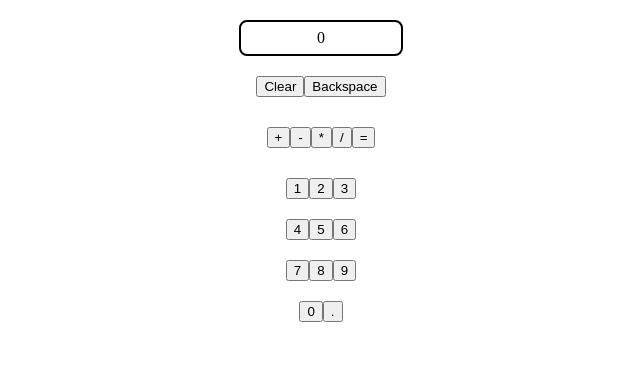
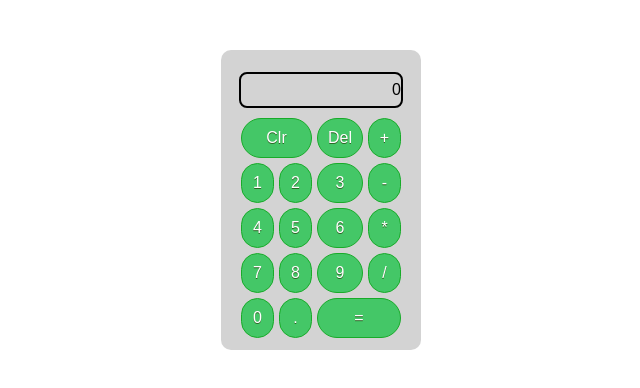
Before and after one commit to jtbarr75/calculator, a plain HTML site: page index.html in a window 1280 px wide. Shown: the whole page, without its empty margins (319-959 px from the left). Drawn offline with Linux system fonts and the light colour scheme.

Commit message:
updated css to look a bit nicer

```diff
--- a/index.html
+++ b/index.html
@@ -7,40 +7,31 @@
 </head>
 <body>
   <div id = "container" class = "center col">
-    <div id = "output" class = "center" value = "0">0</div>
-    <div id = "top buttons" class = "center row">
-      <button type = 'button' id = 'clear'>Clear</button>
-      <button type = 'button' id = 'backspace'>Backspace</button>
-    </div>
-    <div id = "inputs" class = "center col">
-      <div id = "operators" class = "center row">
-        <button type = 'button' id = '+' class = 'operator'>+</button>
-        <button type = 'button' id = '-' class = 'operator'>-</button>
-        <button type = 'button' id = '*' class = 'operator'>*</button>
-        <button type = 'button' id = '/' class = 'operator'>/</button>
-        <button type = 'button' id = '=' class = 'operator'>=</button>
+    <div id = "Calculator" class = "center col">
+      <div id = "output" class = "center" value = "0">
+        <p>0</p>
       </div>
-      <div id = "numbers" class= "center col">
-        <div id = "row1" class = "center row">
-          <button type = 'button' id = '1'>1</button>
-          <button type = 'button' id = '2'>2</button>
-          <button type = 'button' id = '3'>3</button>
+      <div id = "inputs" class = "center row">
+        <div id = "numbers" class= "grid-container">
+            <button type = 'button' id = 'clear'>Clr</button>
+            <button type = 'button' id = 'backspace'>Del</button>
+            <button type = 'button' id = '+' class = 'operator grid-item'>+</button>
+            <button type = 'button' class = 'number grid-item' id = '1'>1</button>
+            <button type = 'button' class = 'number grid-item' id = '2'>2</button>
+            <button type = 'button' class = 'number grid-item' id = '3'>3</button>
+            <button type = 'button' id = '-' class = 'operator grid-item'>-</button>
+            <button type = 'button' class = 'number grid-item' id = '4'>4</button>
+            <button type = 'button' class = 'number grid-item' id = '5'>5</button>
+            <button type = 'button' class = 'number grid-item' id = '6'>6</button>
+            <button type = 'button' id = '*' class = 'operator grid-item'>*</button>
+            <button type = 'button' class = 'number grid-item' id = '7'>7</button>
+            <button type = 'button' class = 'number grid-item' id = '8'>8</button>
+            <button type = 'button' class = 'number grid-item' id = '9'>9</button>
+            <button type = 'button' id = '/' class = 'operator grid-item'>/</button>
+            <button type = 'button' class = 'number grid-item' id = '0'>0</button>
+            <button type = 'button' class = 'number grid-item' id = '.'>.</button>
+            <button type = 'button' id = '=' class = 'operator grid-item equals'>=</button>
         </div>
-        <div id = "row2" class = "center row">
-          <button type = 'button' id = '4'>4</button>
-          <button type = 'button' id = '5'>5</button>
-          <button type = 'button' id = '6'>6</button>
-        </div>
-        <div id = "row3" class = "center row">
-          <button type = 'button' id = '7'>7</button>
-          <button type = 'button' id = '8'>8</button>
-          <button type = 'button' id = '9'>9</button>
-        </div>
-        <div id = "row4" class = "center row">
-          <button type = 'button' id = '0'>0</button>
-          <button type = 'button' id = '.'>.</button>
-        </div>
-
       </div>
     </div>
   </div>
--- a/script.js
+++ b/script.js
@@ -1,5 +1,6 @@
 //takes in user input from button clicks, calulates and displays output
 /*to do: HANDLE ERRORS -- values larger than the box,
+    --convert overflowed values to e notation?
     --make it look better
 
     FIXED: divide by zero, multiple operators in a row, leading zeroes, operator as
@@ -10,10 +11,10 @@ let currentDisplay; //variable to hold the current displayed output
 const operators = /[+\-/*=]/;
 
 //grabbing the box that displays the output
-let output = document.getElementById("output");
+let output = document.querySelector("p");
 
 //adding event listeners to all the number and operator buttons
-let numberButtons = document.querySelectorAll("#inputs button");
+let numberButtons = document.querySelectorAll(".number, .operator");
 for (n in numberButtons){
     if (numberButtons[n].type == "button"){
         if (numberButtons[n].id == "="){
@@ -95,16 +96,12 @@ function operate(a, operator, b){
 //updates the output with given button presses
 function addToInput(e){
     if (inputArray[0] && String(inputArray[0]).includes("ERROR")){
-        console.log(1);
         inputArray[0] = e.target.id;
     } else if (inputArray[inputArray.length - 1] == 0 && !operators.test(e.target.id)) {
         inputArray[inputArray.length-1] = e.target.id;
-        console.log(2);
     } else if (!inputArray[inputArray.length - 1].toString().includes(".") || e.target.id != ".") {
         inputArray.push(e.target.id);
-        console.log(3);
     } else {
-        console.log(4);
         //inputArray.push(e.target.id);
     }
     parseInput();
--- a/style.css
+++ b/style.css
@@ -1,9 +1,28 @@
+* {
+    margin: 0;
+    padding:0;
+    font-family:Arial, sans-serif;
+	font-size:16px;
+}
+
 input {
     width: 10em;
 }
 
 button {
-    margin: 0;
+    background-color:#44c767;
+	border-radius:20px;
+	border:1px solid #18ab29;
+	/* display:block; */
+	color:#ffffff;
+
+	padding:10px;
+	text-decoration:none;
+	text-shadow:0px 1px 0px #2f6627;
+}
+
+button:hover{
+    background-color:#5cbf2a;
 }
 
 .center {
@@ -11,15 +30,35 @@ button {
     flex-direction: column;
     align-items: center;
     justify-content: center;
-    margin: 10px;
+    margin: 0px;
 }
 
 .row {
     flex-direction: row;
+    /* height: fit-content; */
+    width: 10em;
 }
 
 .col {
     flex-direction: col;
+}
+
+.grid-container {
+    display: grid;
+    grid-gap: 5px;
+    grid-template-columns: 1fr 1fr 1fr 1fr;
+}
+
+.grid-item {
+    display: inline-grid;
+}
+
+.equals {
+    grid-column: 3/span 2;
+}
+
+#clear {
+    grid-column: 1/3;
 }
 
 #output{
@@ -28,4 +67,22 @@ button {
     width: 10em;
     height: 2em;
     border-radius: .5em;
+    margin: 10px;
+    text-align: right;
+    align-items: normal;
 }
+
+#container{
+    margin: auto;
+    padding: 50px;
+}
+
+#Calculator {
+    width: 200px;
+    height: 300px;
+    background-color: lightgray;
+    padding: 10px;
+    margin: auto;
+    box-sizing: border-box;
+    border-radius: 10px;
+}
```
